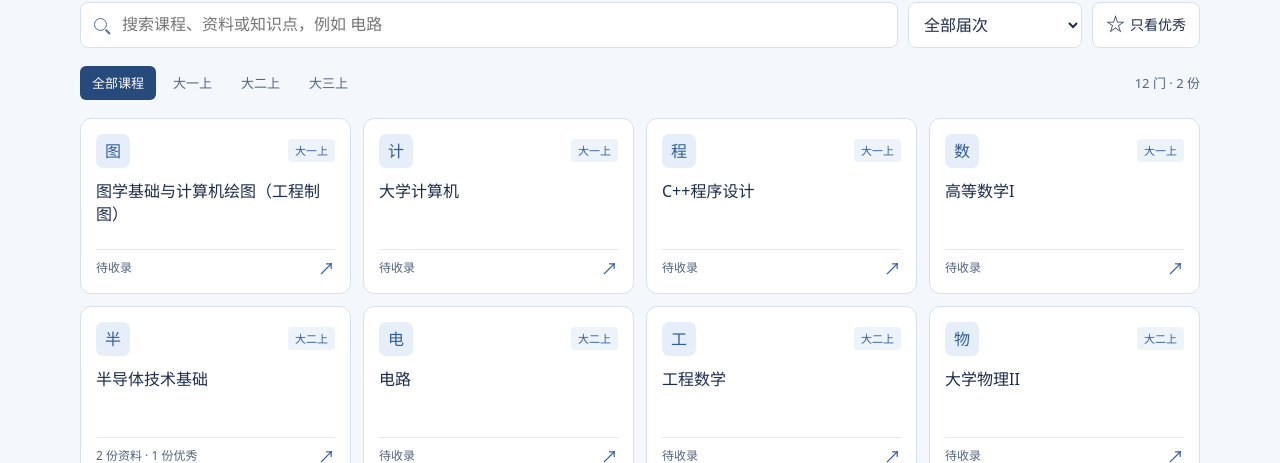
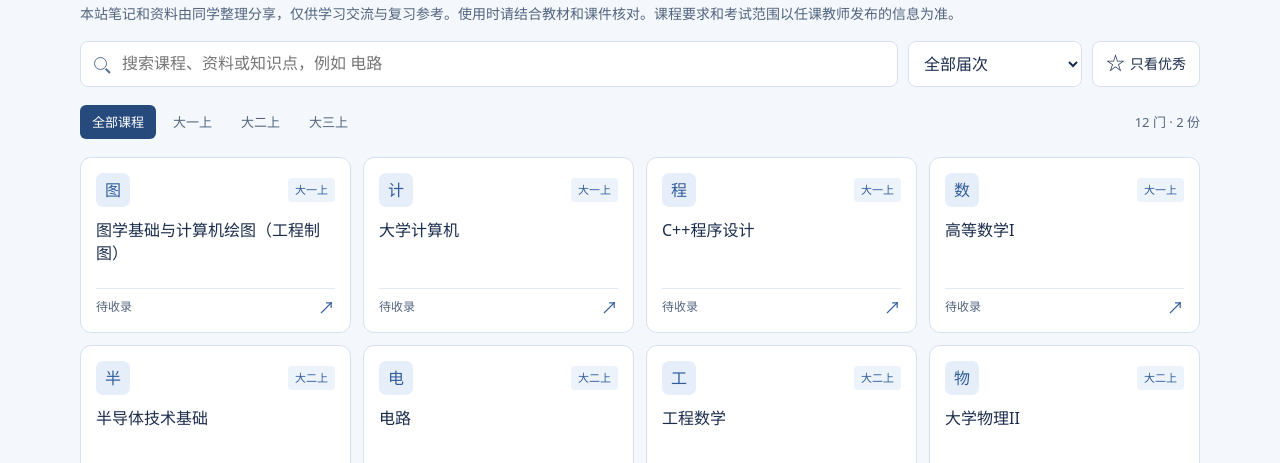
Before and after one commit to jcdl-notes/jcdl-notes.github.io, a plain HTML site: page docs/index.html in a window 1280 px wide. Shown: the part 637-1100 px from the top of the page. Drawn offline with Linux system fonts and the light colour scheme.

Commit message:
在学生端添加资料使用说明

```diff
--- a/docs/assets/site.css
+++ b/docs/assets/site.css
@@ -240,6 +240,13 @@ button:focus-visible,a:focus-visible,input:focus-visible,select:focus-visible,te
   justify-content: space-between;
   gap: 12px;
   margin-bottom: 18px
+}
+
+.library-note {
+  margin: 0 0 16px;
+  color: var(--muted);
+  font-size: 14px;
+  line-height: 1.65
 }
 
 .section-kicker {
--- a/docs/index.html
+++ b/docs/index.html
@@ -6,7 +6,7 @@
   <meta name="description" content="集成电路学院芯火相传学习笔记资料库，按课程查找、预览和下载复习资料。">
   <title>芯火相传 · 学习笔记资料库</title>
   <link rel="icon" href="assets/college-logo.jpg">
-  <link rel="stylesheet" href="assets/site.css?v=featured-notes">
+  <link rel="stylesheet" href="assets/site.css?v=study-reference">
   <script defer src="assets/catalog.js?v=large-pdfs"></script>
   <script defer src="assets/site.js?v=featured-notes"></script>
 </head>
@@ -33,6 +33,7 @@
         <div><p class="section-kicker">学习资料库</p><h2 id="library-title">按课程查找</h2></div>
         <div id="stats" class="stats"></div>
       </div>
+      <p class="library-note">本站笔记和资料由同学整理分享，仅供学习交流与复习参考。使用时请结合教材和课件核对。课程要求和考试范围以任课教师发布的信息为准。</p>
       <div class="controls">
         <label class="search"><span class="lens" aria-hidden="true"></span><span class="sr-only">搜索课程或资料</span><input id="search" type="search" placeholder="搜索课程、资料或知识点，例如 电路"></label>
         <label class="select"><span class="sr-only">资料届次</span><select id="edition"></select></label>
```
